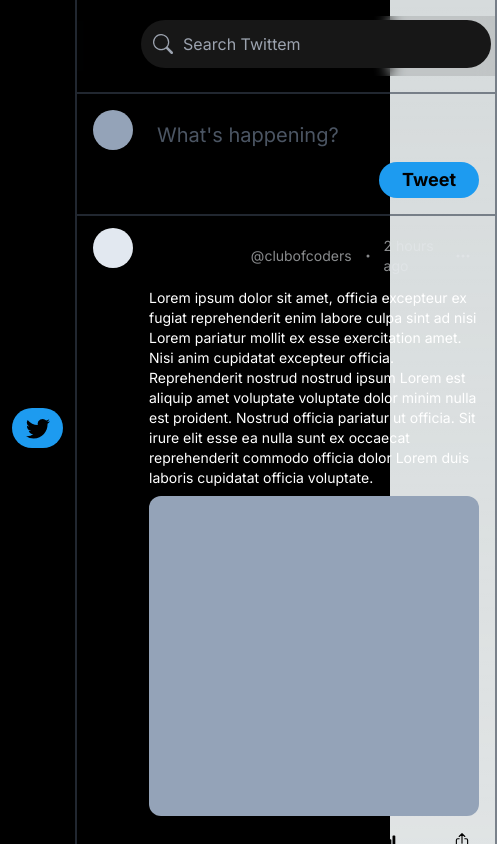
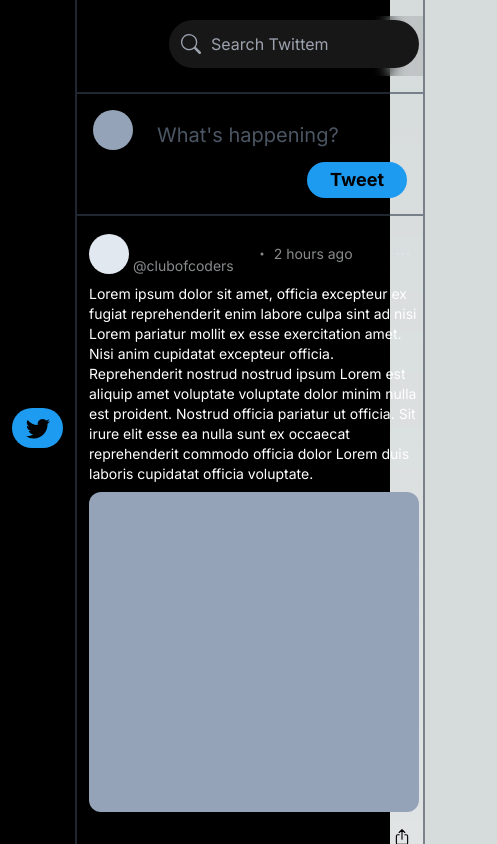
Before and after one commit to RizvanGit/twittem, a Next.js app: page / in a window 390 px wide. Shown: the top 844 px of the page, 497 px wide, since content can reach past the window. Built offline with nearby package versions, Linux system fonts and the light colour scheme.

Commit message:
ui: responsive desing on sm devices

```diff
--- a/src/app/page.tsx
+++ b/src/app/page.tsx
@@ -1,4 +1,4 @@
-import { LeftSideBar, Timeline, Search } from "@/components";
+import { LeftSideBar, Timeline, Explore } from "@/components";
 
 export default function Home() {
   return (
@@ -8,63 +8,7 @@
         <main role="main" className="flex w-[990px] items-stretch  shrink">
           <div className="flex w-full min-h-full grow justify-between items-stretch gap-2">
             <Timeline />
-            <section className="w-[350px] space-y-4 mr-2 hidden lg:flex lg:flex-col">
-              <div className="relative">
-                <div className="sticky top-0">
-                  <div className="min-h-[32px] h-[53px] mb-3 relative">
-                    <Search className="fixed top-0 z-20 mt-2" />
-                  </div>
-                </div>
-                <div className="flex flex-col rounded-xl bg-neutral-800/70 my-4">
-                  <h3 className="font-bold text-2xl my-2 py-2 px-3">
-                    What{`'`}s happening?
-                  </h3>
-                  <div>
-                    {Array.from({ length: 5 }).map((_, i) => {
-                      return (
-                        <div
-                          key={i + 100}
-                          className="hover:bg-white/10 p-3 last:rounded-b-xl transition duration-150"
-                        >
-                          <div className="font-bold text-lg">
-                            #trending {i + 1}
-                          </div>
-                          <div className="text-xs text-neutral-400">30.2k</div>
-                        </div>
-                      );
-                    })}
-                  </div>
-                </div>
-                <div className="flex flex-col rounded-xl bg-neutral-800/70 my-4">
-                  <h3 className="font-bold text-2xl my-2 py-2 px-3">
-                    Who to follow?
-                  </h3>
-                  <div>
-                    {Array.from({ length: 5 }).map((_, i) => {
-                      return (
-                        <div
-                          key={i + 200}
-                          className="flex items-center gap-2 cursor-pointer hover:bg-white/10 p-3 last:rounded-b-xl transition duration-150"
-                        >
-                          <div className="h-10 w-10 bg-neutral-600 rounded-full"></div>
-                          <div className="flex flex-col">
-                            <div>Other user</div>
-                            <div className="text-sm text-gray-400">
-                              @otheruser2331
-                            </div>
-                          </div>
-                          <div className="flex justify-end grow">
-                            <button className="rounded-full px-6 py-2 bg-white text-neutral-900">
-                              Follow
-                            </button>
-                          </div>
-                        </div>
-                      );
-                    })}
-                  </div>
-                </div>
-              </div>
-            </section>
+            <Explore />
           </div>
         </main>
       </div>
--- /dev/null
+++ b/src/components/RightSideBar/Explore.tsx
@@ -0,0 +1,60 @@
+import { FC } from "react";
+import { Search } from "..";
+
+const Explore: FC = () => {
+  return (
+    <section className="w-[350px] space-y-4 mr-2 hidden lg:flex lg:flex-col">
+      <div className="relative">
+        <div className="sticky top-0">
+          <div className="min-h-[32px] h-[53px] mb-3 relative">
+            <Search className="fixed top-0 z-20 mt-2 w-[350px]" />
+          </div>
+        </div>
+        <div className="flex flex-col rounded-xl bg-neutral-800/70 my-4">
+          <h3 className="font-bold text-2xl my-2 py-2 px-3">
+            What{`'`}s happening?
+          </h3>
+          <div>
+            {Array.from({ length: 5 }).map((_, i) => {
+              return (
+                <div
+                  key={i + 100}
+                  className="hover:bg-white/10 p-3 last:rounded-b-xl transition duration-150"
+                >
+                  <div className="font-bold text-lg">#trending {i + 1}</div>
+                  <div className="text-xs text-neutral-400">30.2k</div>
+                </div>
+              );
+            })}
+          </div>
+        </div>
+        <div className="flex flex-col rounded-xl bg-neutral-800/70 my-4">
+          <h3 className="font-bold text-2xl my-2 py-2 px-3">Who to follow?</h3>
+          <div>
+            {Array.from({ length: 5 }).map((_, i) => {
+              return (
+                <div
+                  key={i + 200}
+                  className="flex items-center gap-2 cursor-pointer hover:bg-white/10 p-3 last:rounded-b-xl transition duration-150"
+                >
+                  <div className="h-10 w-10 bg-neutral-600 rounded-full"></div>
+                  <div className="flex flex-col">
+                    <div>Other user</div>
+                    <div className="text-sm text-gray-400">@otheruser2331</div>
+                  </div>
+                  <div className="flex justify-end grow">
+                    <button className="rounded-full px-6 py-2 bg-white text-neutral-900">
+                      Follow
+                    </button>
+                  </div>
+                </div>
+              );
+            })}
+          </div>
+        </div>
+      </div>
+    </section>
+  );
+};
+
+export default Explore;
--- a/src/components/Timeline/Timeline.tsx
+++ b/src/components/Timeline/Timeline.tsx
@@ -11,7 +11,7 @@
         <h1 className="text-xl font-bold p-4 backdrop-blur bg-black/10">
           Home
         </h1>
-        <Search className="absolute top-0 right-0 lg:hidden my-1 mr-1" />
+        <Search className="absolute top-0 right-0 lg:hidden my-1 mr-1 w-[250px]" />
       </div>
       <div className="flex items-stretch p-4 space-x-2 border-y-2 border-y-gray-700/60">
         <div className="h-10 w-10 bg-slate-400 rounded-full flex-none"></div>
@@ -37,16 +37,21 @@
         {Array.from({ length: 5 }).map((_, i) => (
           <div
             key={i}
-            className="px-4 py-2 border-b-2 border-b-gray-700/60 flex space-x-4"
+            className="px-1 sm:px-4 py-2 border-b-2 border-b-gray-700/60 flex space-x-2 sm:space-x-4"
           >
-            <div className="mt-1">
+            <div className="sm:block hidden mt-1">
               <div className="w-10 h-10 bg-slate-200 rounded-full"></div>
             </div>
             <div className="flex flex-col">
               <div className="flex mt-2 items-center justify-between">
-                <div className="flex items-center space-x-2">
-                  <div className="font-bold">Club of Coders</div>
-                  <div className="text-sm text-gray-200/60">@clubofcoders</div>
+                <div className="flex items-center space-x-1 sm:space-x-2">
+                  <div className="block sm:hidden w-10 h-10 bg-slate-200 rounded-full"></div>
+                  <div className="flex items-start sm:flex-row sm:space-x-2 flex-col justify-start">
+                    <div className="font-bold">Club of Coders</div>
+                    <div className="text-sm text-gray-200/60">
+                      @clubofcoders
+                    </div>
+                  </div>
                   <div className="text-gray-200/60">
                     <BsDot />
                   </div>
--- a/src/components/index.ts
+++ b/src/components/index.ts
@@ -3,5 +3,6 @@
 import Tweet from "./Tweet/Tweet";
 import Timeline from "./Timeline/Timeline";
 import Search from "./ui/Search/Search";
+import Explore from "./RightSideBar/Explore";
 
-export { LeftSideBar, ButtonPrime, Tweet, Timeline, Search };
+export { LeftSideBar, ButtonPrime, Tweet, Timeline, Search, Explore };
--- a/src/components/ui/Search/Search.tsx
+++ b/src/components/ui/Search/Search.tsx
@@ -4,7 +4,7 @@
 
 const Search: FC<ISearchProps> = ({ className }) => {
   return (
-    <div className={`${className} w-[350px] rounded-xl`}>
+    <div className={`${className} rounded-xl`}>
       <input
         id="searchTwittem"
         type="text"
```
